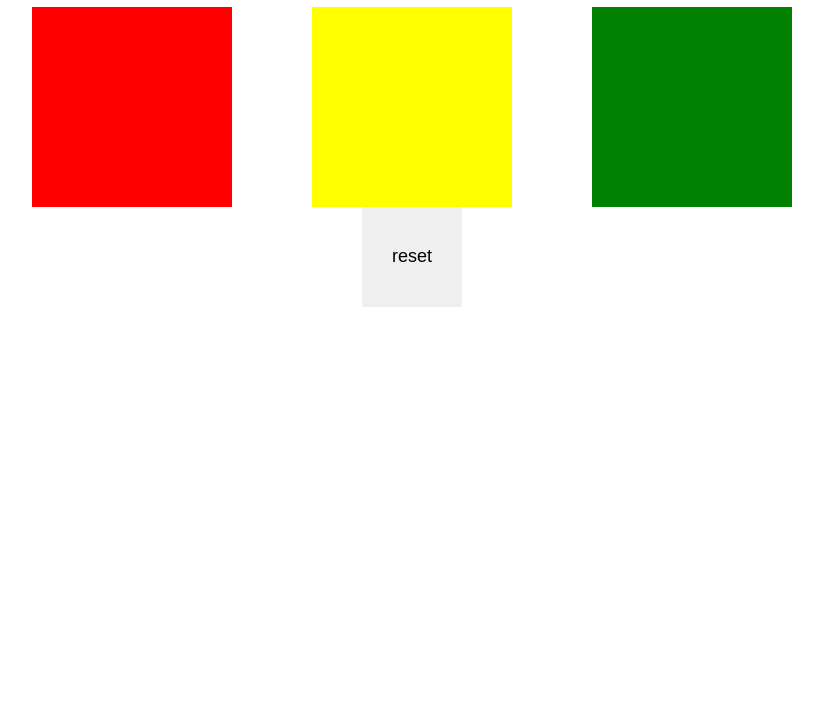
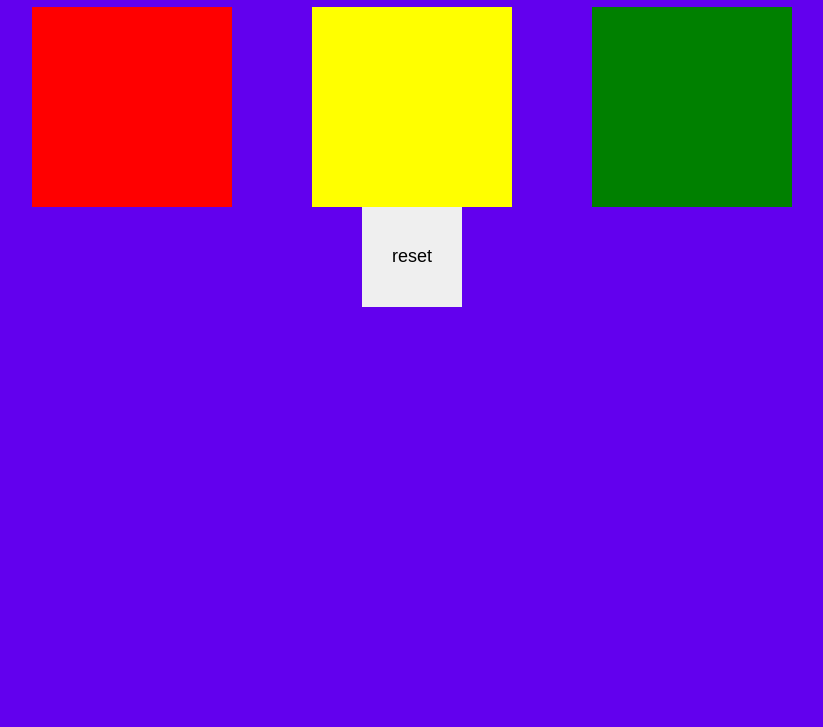
Before and after one commit to Bidursahoo/Click-Practice-Using-JavaScript, a plain HTML site: page index.html in a window 1280 px wide. Shown: the part 73-800 px from the top of the page, without its empty margins (228-1051 px from the left). Drawn offline with Linux system fonts and the light colour scheme.

Commit message:
Update style.css

```diff
--- a/style.css
+++ b/style.css
@@ -1,4 +1,6 @@
-
+body{
+    background-color: #6200EE;
+}
 
 h1{
     display: flex;
```
